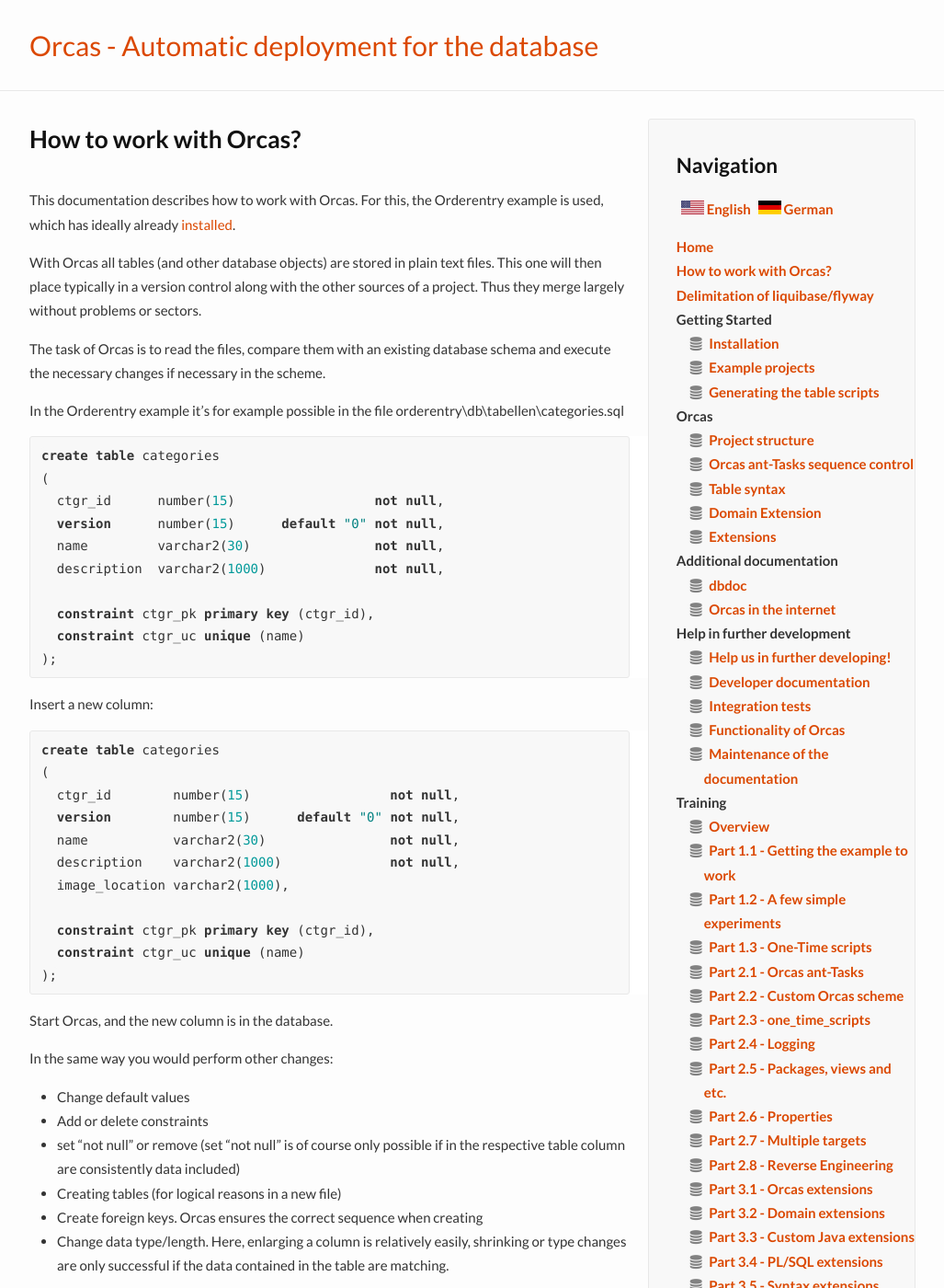
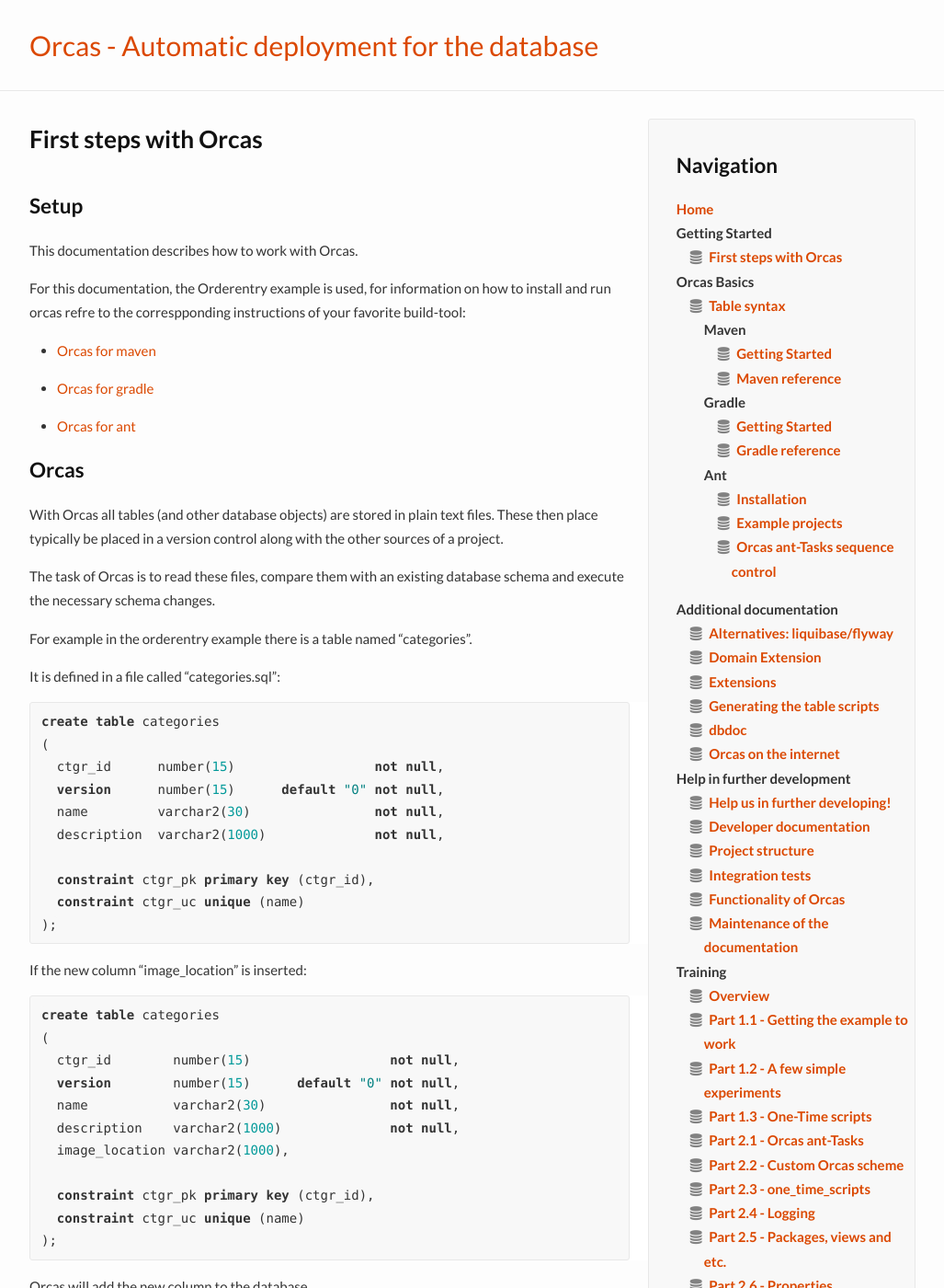
Before and after one commit to opitzconsulting/orcas, a Jekyll site: the page built from _docs/en/usage.md, in a window 1280 px wide and 1400 px high. Shown: the whole window at 92% size, without its empty margins (126-1153 px from the left). Built offline with Jekyll 4.4.1, drawn with Linux system fonts in a browser that asks for light colours; nearby versions of some CDN libraries; some of the changed text lies outside the part shown.

Commit message:
documentation for mavne and gradle

```diff
--- a/404.html
+++ b/404.html
@@ -1,11 +1,11 @@
 ---
 layout: default
 navigation: false
-title: Seite nicht gefunden
+title: page not found
 ---
 
 <h1>Fehler 404 - {{ page.title }}</h1>
 
-<p>Es tut uns leid, aber die gesuchte Seite wurde leider nicht gefunden!</p>
+<p>Sorry this page cant be found!</p>
 
-<p>Hier geht es zurück zur <a href="{{site.baseurl}}">Startseite</a>.</p>
+<p>back to  <a href="{{site.baseurl}}/">home</a>.</p>
--- a/_docs/en/usage.md
+++ b/_docs/en/usage.md
@@ -1,18 +1,31 @@
 ---
 layout: page
-title: How to work with Orcas?
+title: First steps with Orcas
 permalink: /docs/usage/
 categories:
 - en
 ---
+## Setup
 
-This documentation describes how to work with Orcas. For this, the Orderentry example is used, which has ideally already [installed]({{site.baseurl}}/docs/examples/).
+This documentation describes how to work with Orcas.
 
-With Orcas all tables (and other database objects) are stored in plain text files. This one will then place typically in a version control along with the other sources of a project. Thus they merge largely without problems or sectors.
+For this documentation, the Orderentry example is used, for information on how to install and run orcas refre to the correspponding instructions of your favorite build-tool:
 
-The task of Orcas is to read the files, compare them with an existing database schema and execute the necessary changes if necessary in the scheme.
+- [Orcas for maven]({{site.baseurl}}/docs/getting-started-maven/)
 
-In the Orderentry example it's for example possible in the file orderentry\db\tabellen\categories.sql
+- [Orcas for gradle]({{site.baseurl}}/docs/getting-started-gradle/)
+
+- [Orcas for ant]({{site.baseurl}}/docs/examples/)
+
+## Orcas
+
+With Orcas all tables (and other database objects) are stored in plain text files. These then place typically be placed in a version control along with the other sources of a project.
+
+The task of Orcas is to read these files, compare them with an existing database schema and execute the necessary schema changes.
+
+For example in the orderentry example there is a table named "categories".
+
+It is defined in a file called "categories.sql":
 {% highlight sql %}
 create table categories
 (
@@ -26,7 +39,7 @@
 );
 {% endhighlight %}
 
-Insert a new column:
+If the new column "image_location" is inserted:
 
 {% highlight sql %}
 create table categories
@@ -42,23 +55,23 @@
 );
 {% endhighlight %}
 
-Start Orcas, and the new column is in the database.
+Orcas will add the new column to the database.
 
-In the same way you would perform other changes:
+In the same way you would perform other changes like:
 
 - Change default values
 - Add or delete constraints
-- set "not null" or remove (set "not null" is of course only possible if in the respective table column are consistently data included)
-- Creating tables (for logical reasons in a new file)
-- Create foreign keys. Orcas ensures the correct sequence when creating
-- Change data type/length. Here, enlarging a column is relatively easily, shrinking or type changes are only successful if the data contained in the table are matching.
+- set "not null" or remove it
+- Create tables
+- Create foreign keys
+- Change data type/length.
 
 ## Deleting parts of the data model
 
-There are two changes that are blocked by default and therefore not successfully run through:
+There are two changes that are blocked by default:
 
-- Delete Column
-- Delete Table
+- Delete Column (unless the column is empty)
+- Delete Table (unless the table is empty)
 
 Both changes run through, if the table is empty (or in columns although if only null values are present). In the Orderentry example it will work for now (because all the tables are empty initially). But if you write data into the tables, then this leads to an error message.
 
--- a/_includes/navigation-en.html
+++ b/_includes/navigation-en.html
@@ -1,42 +1,52 @@
 <h2>Navigation</h2>
-<ul>
-    <li>
-        <a href="{{site.baseurl}}">
-            <span class="flag flag-en"></span> English
-        </a>
-        <a href="{{site.baseurl}}/de/">
-            <span class="flag flag-de"></span> German
-        </a>
-    </li>
-</ul>
 
 <ul>
     <li><a href="{{site.baseurl}}/">Home</a></li>
-    <li><a href="{{site.baseurl}}/docs/usage/">How to work with Orcas?</a></li>
-    <li><a href="{{site.baseurl}}/docs/liquibase/">Delimitation of liquibase/flyway</a></li>
     <li>
         Getting Started
         <ul>
-            <li><i class="fa fa-database"></i><a href="{{site.baseurl}}/docs/installation/">Installation</a></li>
-            <li><i class="fa fa-database"></i><a href="{{site.baseurl}}/docs/examples/">Example projects</a></li>
-            <li><i class="fa fa-database"></i><a href="{{site.baseurl}}/docs/generate-scripts/">Generating the table scripts</a></li>
+    <li><i class="fa fa-database"></i><a href="{{site.baseurl}}/docs/usage/">First steps with Orcas</a></li>
         </ul>
     </li>
     <li>
-        Orcas
+        Orcas Basics
         <ul>
-            <li><i class="fa fa-database"></i><a href="{{site.baseurl}}/docs/project-structure/">Project structure</a></li>
-            <li><i class="fa fa-database"></i><a href="{{site.baseurl}}/docs/ant-tasks/">Orcas ant-Tasks sequence control</a></li>
             <li><i class="fa fa-database"></i><a href="{{site.baseurl}}/docs/statics-syntax/">Table syntax</a></li>
-            <li><i class="fa fa-database"></i><a href="{{site.baseurl}}/docs/domain-extension/">Domain Extension</a></li>
-            <li><i class="fa fa-database"></i><a href="{{site.baseurl}}/docs/extensions/">Extensions</a></li>
+        </ul>
+    </li>
+<ul>
+    <li>
+        Maven
+        <ul>
+            <li><i class="fa fa-database"></i><a href="{{site.baseurl}}/docs/getting-started-maven/">Getting Started</a></li>
+            <li><i class="fa fa-database"></i><a href="{{site.baseurl}}/docs/reference-maven/">Maven reference</a></li>
         </ul>
     </li>
     <li>
+        Gradle
+        <ul>
+            <li><i class="fa fa-database"></i><a href="{{site.baseurl}}/docs/getting-started-gradle/">Getting Started</a></li>
+            <li><i class="fa fa-database"></i><a href="{{site.baseurl}}/docs/reference-gradle/">Gradle reference</a></li>
+        </ul>
+    </li>
+    <li>
+        Ant
+        <ul>
+            <li><i class="fa fa-database"></i><a href="{{site.baseurl}}/docs/installation/">Installation</a></li>
+            <li><i class="fa fa-database"></i><a href="{{site.baseurl}}/docs/examples/">Example projects</a></li>
+            <li><i class="fa fa-database"></i><a href="{{site.baseurl}}/docs/ant-tasks/">Orcas ant-Tasks sequence control</a></li>
+        </ul>
+    </li>
+  </ul>
+    <li>
         Additional documentation
         <ul>
+    <li><i class="fa fa-database"></i><a href="{{site.baseurl}}/docs/liquibase/">Alternatives: liquibase/flyway</a></li>
+            <li><i class="fa fa-database"></i><a href="{{site.baseurl}}/docs/domain-extension/">Domain Extension</a></li>
+            <li><i class="fa fa-database"></i><a href="{{site.baseurl}}/docs/extensions/">Extensions</a></li>
+            <li><i class="fa fa-database"></i><a href="{{site.baseurl}}/docs/generate-scripts/">Generating the table scripts</a></li>
             <li><i class="fa fa-database"></i><a href="{{site.baseurl}}/docs/dbdoc/">dbdoc</a></li>
-            <li><i class="fa fa-database"></i><a href="{{site.baseurl}}/docs/talking-about/">Orcas in the internet</a></li>
+            <li><i class="fa fa-database"></i><a href="{{site.baseurl}}/docs/talking-about/">Orcas on the internet</a></li>
         </ul>
     </li>
     <li>
@@ -44,6 +54,7 @@
         <ul>
             <li><i class="fa fa-database"></i><a href="{{site.baseurl}}/docs/participate/">Help us in further developing!</a></li>
             <li><i class="fa fa-database"></i><a href="{{site.baseurl}}/docs/dev-docs/">Developer documentation</a></li>
+            <li><i class="fa fa-database"></i><a href="{{site.baseurl}}/docs/project-structure/">Project structure</a></li>
             <li><i class="fa fa-database"></i><a href="{{site.baseurl}}/docs/integration-tests/">Integration tests</a></li>
             <li><i class="fa fa-database"></i><a href="{{site.baseurl}}/docs/how-it-works/">Functionality of Orcas</a></li>
             <li><i class="fa fa-database"></i><a href="{{site.baseurl}}/docs/update-docs/">Maintenance of the documentation</a></li>
```
Also changed, not shown: _docs/en/about.md (+1 -1 lines), _docs/en/getting-started-gradle.md (added, +57 -0 lines), _docs/en/getting-started-maven.md (added, +58 -0 lines), _docs/en/liquibase.md (+6 -6 lines), _docs/en/reference-gradle.md (added, +9 -0 lines), _docs/en/reference-maven.md (added, +9 -0 lines).
